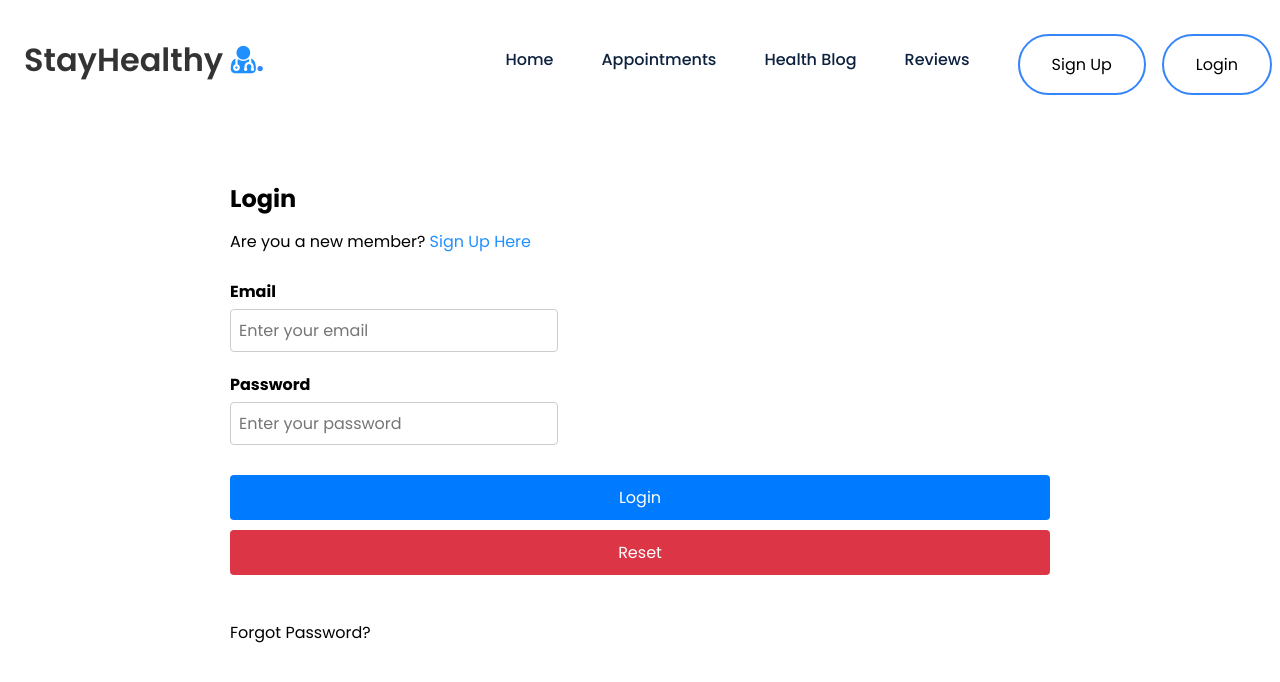
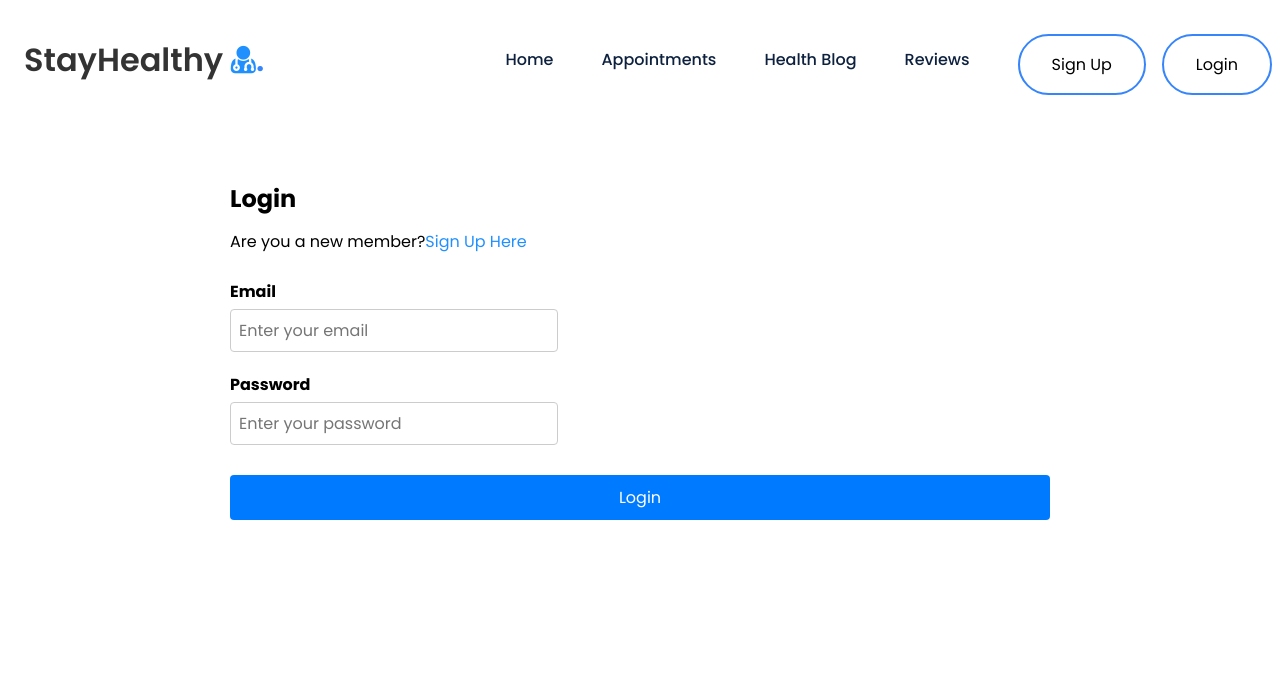
Before and after one commit to EamonEarth/test_med_app, a React (Create React App) app: page /login in a window 1280 px wide. Shown: the top 682 px of the page. Built offline with nearby package versions, Linux system fonts and the light colour scheme.

Commit message:
finished task 4

```diff
--- a/src/components/Login/Login.js
+++ b/src/components/Login/Login.js
@@ -1,8 +1,65 @@
-import React from 'react';
-import "./login.css";
+// Following code has been commented with appropriate comments for your reference.
+import React, { useState, useEffect } from 'react';
+// Apply CSS according to your design theme or the CSS provided in week 2 lab 2
+
+import { Link, useNavigate } from 'react-router-dom';
+import { API_URL } from '../../config';
 
 const Login = () => {
+
+  // State variables for email and password
+  const [password, setPassword] = useState("");
+  const [email, setEmail] = useState('');
+
+  // Get navigation function from react-router-dom
+  const navigate = useNavigate();
+
+  // Check if user is already authenticated, then redirect to home page
+  useEffect(() => {
+    if (sessionStorage.getItem("auth-token")) {
+      navigate("/");
+    }
+  }, []);
+
+  // Function to handle login form submission
+  const login = async (e) => {
+    e.preventDefault();
+    // Send a POST request to the login API endpoint
+    const res = await fetch(`${API_URL}/api/auth/login`, {
+      method: "POST",
+      headers: {
+        "Content-Type": "application/json",
+      },
+      body: JSON.stringify({
+        email: email,
+        password: password,
+      }),
+    });
+
+    // Parse the response JSON
+    const json = await res.json();
+    if (json.authtoken) {
+      // If authentication token is received, store it in session storage
+      sessionStorage.setItem('auth-token', json.authtoken);
+      sessionStorage.setItem('email', email);
+
+      // Redirect to home page and reload the window
+      navigate('/');
+      window.location.reload();
+    } else {
+      // Handle errors if authentication fails
+      if (json.errors) {
+        for (const error of json.errors) {
+          alert(error.msg);
+        }
+      } else {
+        alert(json.error);
+      }
+    }
+  };
+
   return (
+    <div>
       <div className="container">
         <div className="login-grid">
           <div className="login-text">
@@ -11,41 +68,54 @@
           <div className="login-text">
             Are you a new member?
             <span>
-            <a href="/sign-up" style={{ color: '#2190FF' }}> Sign Up Here</a>
+              <Link to="/signup" style={{ color: '#2190FF' }}>
+                Sign Up Here
+              </Link>
             </span>
           </div>
           <br />
           <div className="login-form">
-          <form>
+            <form onSubmit={login}>
               <div className="form-group">
                 <label htmlFor="email">Email</label>
-              <input type="email" name="email" id="email" className="form-control" placeholder="Enter your email" required />
+                {/* Input field for email */}
+                <input
+                  value={email}
+                  onChange={(e) => setEmail(e.target.value)}
+                  type="email"
+                  name="email"
+                  id="email"
+                  className="form-control"
+                  placeholder="Enter your email"
+                  aria-describedby="helpId"
+                />
               </div>
+              {/* Input field for password */}
               <div className="form-group">
                     <label htmlFor="password">Password</label>
                     <input
+                        value={password}
+                        onChange={(e) => setPassword(e.target.value)}
                         type="password"
                         name="password"
                         id="password"
                         className="form-control"
                         placeholder="Enter your password"
-                required
-                minLength="6"
+                        aria-describedby="helpId"
                     />
                 </div>
               <div className="btn-group">
-              <button type="submit" className="btn btn-primary mb-2 mr-1 waves-effect waves-light">Login</button>
-              <button type="reset" className="btn btn-danger mb-2 waves-effect waves-light">Reset</button>
-            </div>
-            <br />
-            <div className="login-text">
-              Forgot Password?
+                {/* Login button */}
+                <button type="submit" className="btn btn-primary mb-2 mr-1 waves-effect waves-light">
+                  Login
+                </button>
               </div>
             </form>
           </div>
         </div>
       </div>
-  );
+    </div>
+  )
 }
 
 export default Login;
--- a/src/components/Sign_Up/SignUp.js
+++ b/src/components/Sign_Up/SignUp.js
@@ -59,6 +59,9 @@
     return (
         <div className="container" style={{marginTop:'5%'}}>
             <div className="signup-grid">
+            <div className="signup-text">
+            <h2>Sign-up</h2>
+            </div>
                 <div className="signup-form">
                     <form method="POST" onSubmit={register}>
                         <div className="form-group">
```
Lines whose indentation alone changed are shown as unchanged.
